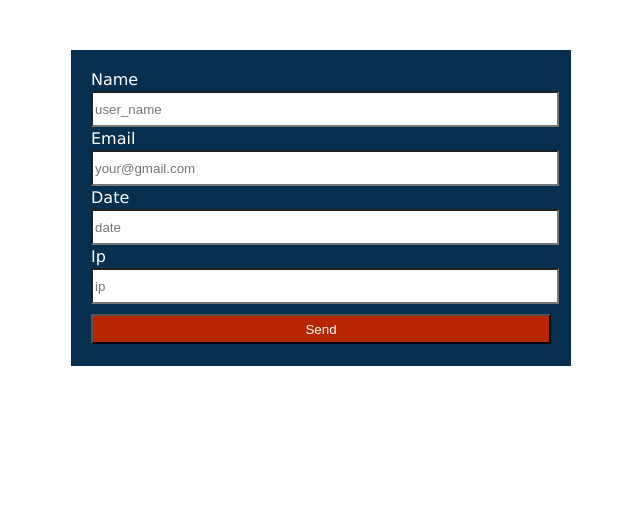
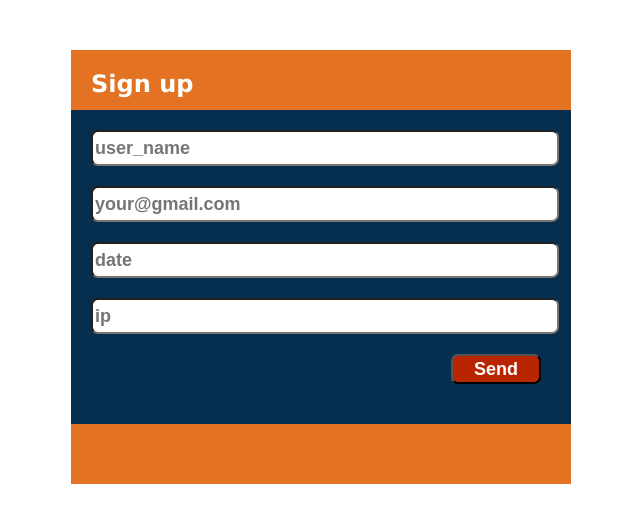
Before and after one commit to Lina25/jQuery-Task1, a PHP site: page / in a window 1280 px wide. Shown: the top 523 px of the page, without its empty margins (319-959 px from the left). Run offline with PHP 8.4, Linux system fonts and the light colour scheme.

Commit message:
add task1

```diff
--- a/css/style.css
+++ b/css/style.css
@@ -1,6 +1,7 @@
 body {
   font-family: Verdana;
-  font-size: 16px;
+  font-size: 24px;
+  font-weight: bold;
 }
 
 .box {
@@ -8,28 +9,48 @@ body {
   margin: 50px auto;
 }
 
+.box1,
+.box2 {
+  width: 500px;
+  height: 60px;
+  background: #E37222;
+}
+
+p {
+  color: white;
+  padding: 20px;
+}
+
 form {
   padding: 20px;
   background: #062F4F;
   color: white;
 }
-form label,
+
 form input,
 form button {
   width: 100%;
-  margin-bottom: 2px;
+  margin-bottom: 20px;
   display: block;
+  font-size: 18px;
+  font-weight: bold;
+  border-radius: 7px;
 }
+
 form .error {
   color: red;
 }
+
 form input {
   height: 30px;
   background: #fff;
 }
+
 form button {
   height: 30px;
+  width: 90px;
   margin-top: 10px;
+  margin-left: 360px;
   background: #B82601;
   color: white;
   cursor: pointer;
--- a/index.html
+++ b/index.html
@@ -4,22 +4,21 @@
 <head>
   <meta charset="UTF-8">
   <title>jQuery1</title>
-  <link rel="stylesheet" href="css/style.css">
-</head>
+  <link rel="stylesheet" href="css/style.css"> </head>
 
 <body>
   <div class="box">
+    <div class="box1">
+      <p>Sign up</p>
+    </div>
     <form action="" id="reg_form">
-      <label for="name">Name</label>
       <input type="text" name="name" id="name" placeholder="user_name">
-      <label for="email">Email</label>
       <input type="email" name="email" id="email" placeholder="your@gmail.com">
-      <label for="date">Date</label>
       <input type="text" name="date" id="date" placeholder="date">
-      <label for="ip">Ip</label>
       <input type="text" name="ip" id="ip" placeholder="ip">
       <button type="submit">Send</button>
     </form>
+    <div class="box2"> </div>
   </div>
   <script src="https://ajax.googleapis.com/ajax/libs/jquery/1.12.4/jquery.min.js"></script>
   <script src="js/jquery-validation-1.15.0/dist/jquery.validate.min.js"></script>
```
